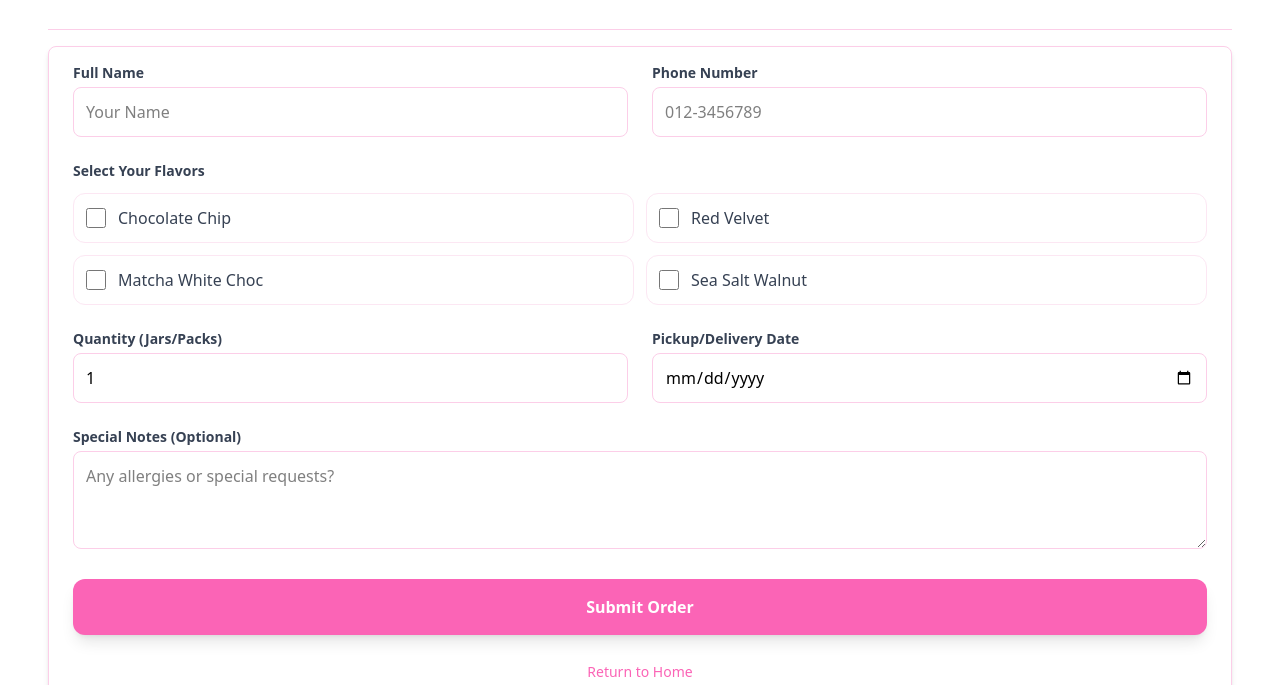
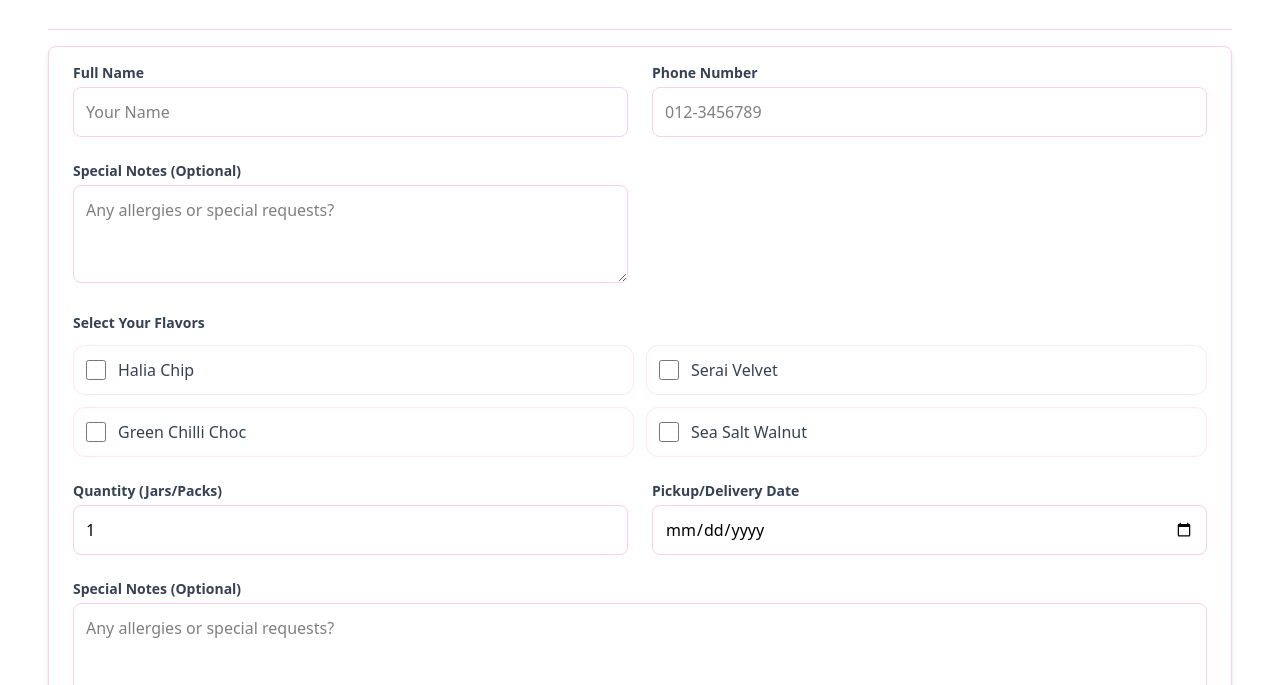
Before and after one commit to Liyana04/biskut-yaya, a website: page formbm.html in a window 1280 px wide. Shown: the part 115-800 px from the top of the page. Drawn offline with Linux system fonts and the light colour scheme.

Commit message:
first commit

```diff
--- a/formbm.html
+++ b/formbm.html
@@ -37,30 +37,37 @@
               <input type="text" placeholder="Your Name" required
                     class="w-full p-3 border border-pink-200 rounded-lg focus:outline-none focus:ring-2 focus:ring-pink-400">
             </div>
+
             <div>
               <label class="block text-sm font-semibold text-gray-700 mb-1">Phone Number</label>
               <input type="tel" placeholder="012-3456789" required
                     class="w-full p-3 border border-pink-200 rounded-lg focus:outline-none focus:ring-2 focus:ring-pink-400">
             </div>
           </div>
-
+          <div class="grid grid-cols-1 md:grid-cols-2 gap-6">
+            <div>
+              <label class="block text-sm font-semibold text-gray-700 mb-1">Special Notes (Optional)</label>
+              <textarea rows="3" placeholder="Any allergies or special requests?"
+                        class="w-full p-3 border border-pink-200 rounded-lg focus:outline-none focus:ring-2 focus:ring-pink-400"></textarea>
+            </div>
+          </div>
           <div>
             <label class="block text-sm font-semibold text-gray-700 mb-3">Select Your Flavors</label>
             <div class="grid grid-cols-1 sm:grid-cols-2 gap-3">
 
               <label class="flex items-center p-3 border border-pink-100 rounded-xl hover:bg-pink-50 cursor-pointer transition">
                 <input type="checkbox" class="w-5 h-5 accent-pink-500">
-                <span class="ml-3 text-gray-700">Chocolate Chip</span>
+                <span class="ml-3 text-gray-700">Halia Chip</span>
               </label>
 
               <label class="flex items-center p-3 border border-pink-100 rounded-xl hover:bg-pink-50 cursor-pointer transition">
                 <input type="checkbox" class="w-5 h-5 accent-pink-500">
-                <span class="ml-3 text-gray-700">Red Velvet</span>
+                <span class="ml-3 text-gray-700">Serai Velvet</span>
               </label>
 
               <label class="flex items-center p-3 border border-pink-100 rounded-xl hover:bg-pink-50 cursor-pointer transition">
                 <input type="checkbox" class="w-5 h-5 accent-pink-500">
-                <span class="ml-3 text-gray-700">Matcha White Choc</span>
+                <span class="ml-3 text-gray-700">Green Chilli Choc</span>
               </label>
 
               <label class="flex items-center p-3 border border-pink-100 rounded-xl hover:bg-pink-50 cursor-pointer transition">
@@ -90,8 +97,8 @@
           </div>
 
           <button type="submit"
-                  class="w-full bg-pink-400 text-white font-bold py-4 rounded-xl shadow-lg
-                        hover:bg-pink-500 transition-all transform hover:scale-[1.02] active:scale-95">
+                  class="w-full bg-pink-400 text-white font-bold py-4 shadow-lg
+                        hover:bg-pink-500 hover:cursor-pointer transition-all transform hover:scale-[1.02] active:scale-95">
             Submit Order
           </button>
 
```
Also changed, not shown: formeng.html (+4 -0 lines).
